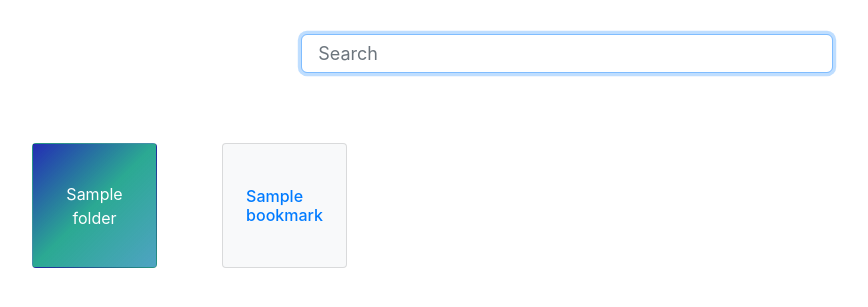
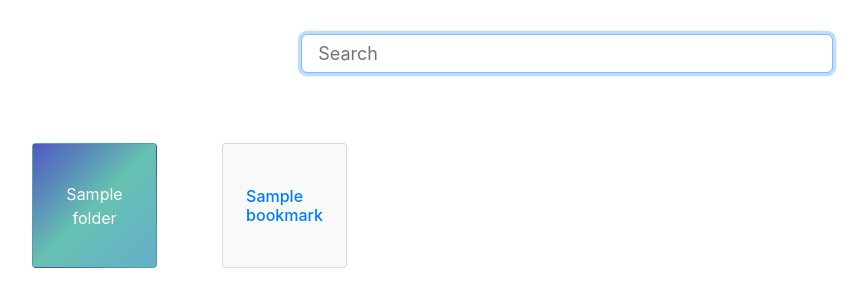
Before and after one commit to bsacash/fire-starter, a Flask app: template templates/index.html in a window 1280 px wide. Shown: the top 307 px of the page, without its empty margins (73-941 px from the left). Run offline with Flask 2, Linux system fonts and the light colour scheme; the template is opened without the code that fills it: most values are stand-ins (such as "Sample title", 1, 10 or a date in 2020); some libraries are stand-ins or nearby versions.

Commit message:
test colors

```diff
--- a/static/css/custom.css
+++ b/static/css/custom.css
@@ -3,9 +3,9 @@
 }
 
 .folder-color{
-  background: linear-gradient(to bottom right, rgba(35,45,180,1),
-                                                rgba(20,160,135,.9),
-                                                rgba(35,140,180,.8)) !important;
+  background: linear-gradient(to bottom right, rgba(35,45,180,.8),
+                                                rgba(20,160,135,.65),
+                                                rgba(35,140,180,.7)) !important;
 }
 
 .innerbox
@@ -19,6 +19,7 @@
 
    padding: 20px 20px 20px 20px;
    margin: 20px 20px 20px 20px;
+   border: 20px 20px 20px 20px;
 }
 
 .centering {
```
